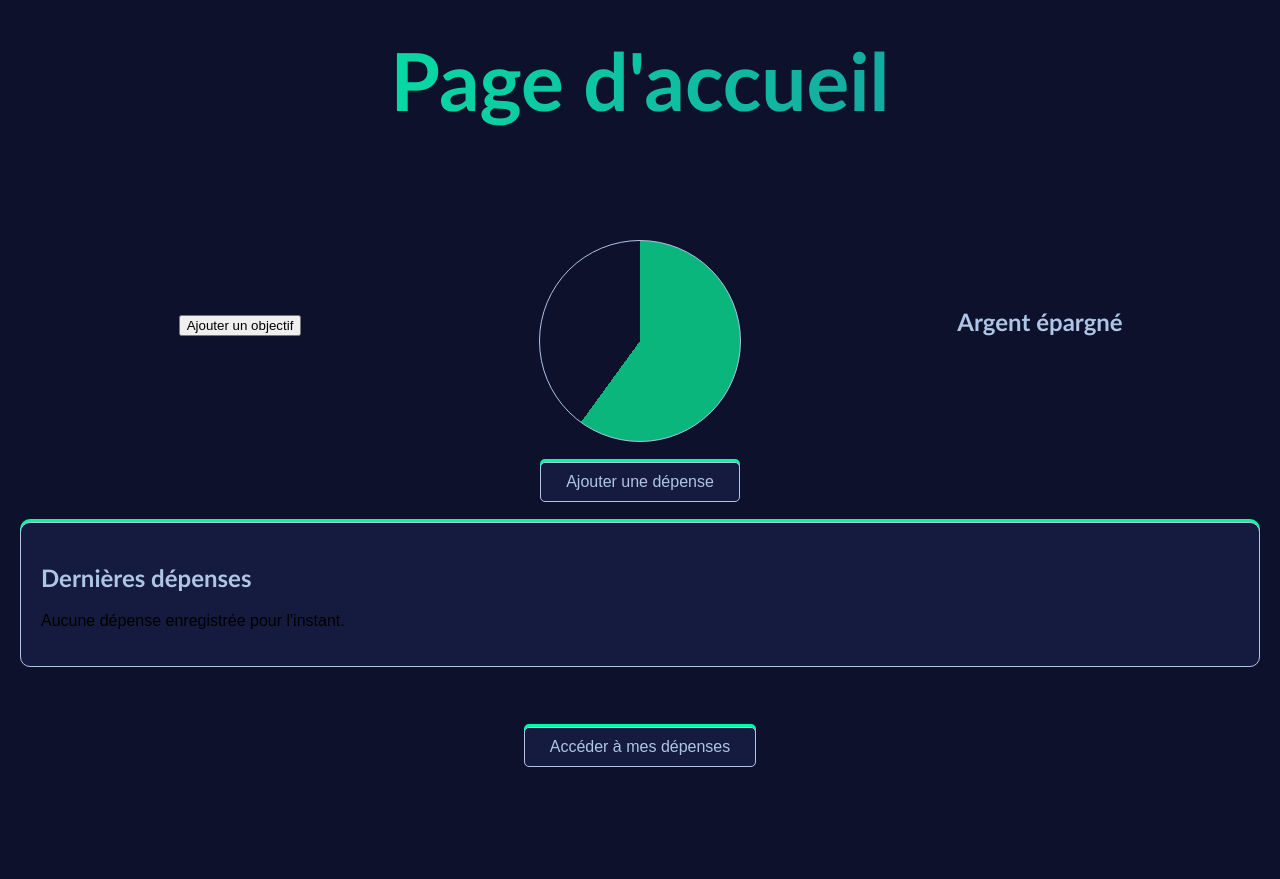
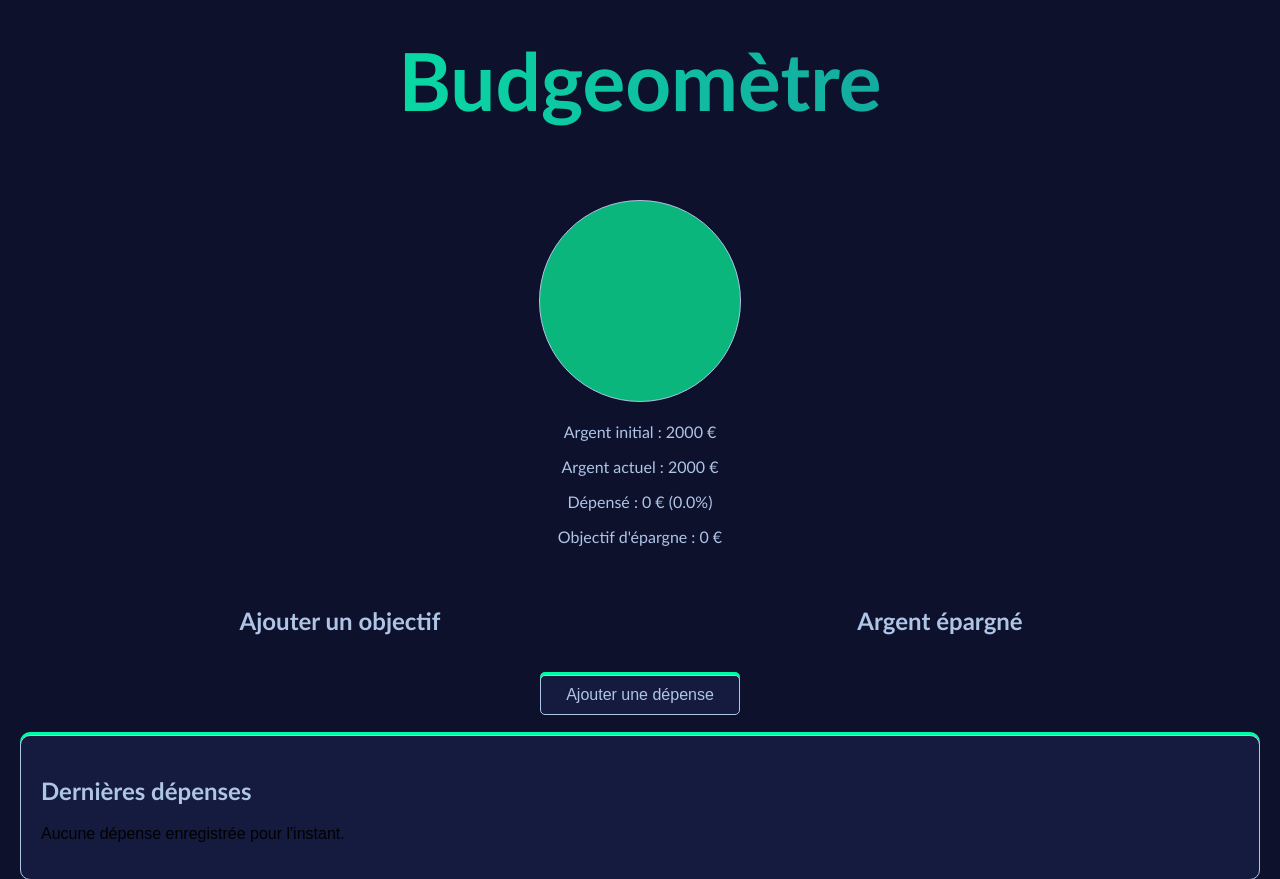
Before and after one commit to aferrah/Budgeometre, a Flask app: page / in a window 1280 px wide. Shown: the top 879 px of the page. Before the commit the page ends 767 px from the top, so only its background shows below. Run offline with Flask 3, Linux system fonts and the light colour scheme; data that the repository does not hold is empty.

Commit message:
Ajout camembert avec données

```diff
--- a/app.py
+++ b/app.py
@@ -79,14 +79,18 @@ class Objectif(db.Model):
 
 @app.route("/")
 def home():
+    argentInitial = 2000
     # Récupère des données depuis la base et les envoie au template
     # - dernières transactions (10)
     transactions = (
         Transaction.query.order_by(Transaction.dateTransaction.desc()).limit(10).all()
     )
 
-    # - solde total (somme des montants)
-    total_balance = db.session.query(db.func.coalesce(db.func.sum(Transaction.montant), 0)).scalar()
+    # - somme totale des transactions (montants négatifs = dépenses)
+    total_transactions = db.session.query(db.func.coalesce(db.func.sum(Transaction.montant), 0)).scalar()
+
+    # - argentActuel = argentInitial + somme des transactions
+    argentActuel = float(argentInitial) + float(total_transactions) if total_transactions is not None else float(argentInitial)
 
     # - totaux par catégorie (nom, somme)
     category_totals = (
@@ -99,10 +103,15 @@ def home():
     # - objectifs
     objectifs = Objectif.query.all()
 
+    # - somme des objectifs (pour l'UI)
+    objectif_total = db.session.query(db.func.coalesce(db.func.sum(Objectif.montant), 0)).scalar()
+
     return render_template(
         "index.html",
         transactions=transactions,
-        total_balance=total_balance,
+        argentInitial=argentInitial,
+        argentActuel=argentActuel,
+        objectifEpargne=float(objectif_total) if objectif_total is not None else 0.0,
         category_totals=category_totals,
         objectifs=objectifs,
     )
--- a/templates/index.html
+++ b/templates/index.html
@@ -2,29 +2,29 @@
 <html lang="fr">
 <head>
     <meta charset="UTF-8">
-    <title>Page d'accueil</title>
+    <title>Budgeomètre</title>
     <link rel="stylesheet" href="{{ url_for('static', filename='css/base.css') }}">
 </head>
 <body>
     <header>
-        <h1>Page d'accueil</h1>
+        <h1>Budgeomètre</h1>
     </header>
 
     <main>
+        <div class="center">
+            <div class="pie-chart" id="pieChart"></div>
+        </div>
+        <div class="budget-info" id="budgetInfo">
+            <!-- Les infos seront affichées ici par JavaScript -->
+        </div>
         <section class="content-row">
             <div class="left">
-                <h2><button>Ajouter un objectif</button></h2>
+                <h2>Ajouter un objectif</h2>
             </div>
-
-            <div class="center">
-                <div class="pie-chart"></div>
-            </div>
-
             <div class="right">
-                <h2><buttton>Argent épargné</buttton></h2>
+                <h2>Argent épargné</h2>
             </div>
         </section>
-
         <div class="add-expense-container">
             <button class="add-expense-btn">Ajouter une dépense</button>
         </div>
@@ -54,12 +54,31 @@
                 <p>Aucune dépense enregistrée pour l'instant.</p>
             {% endif %}
         </section>
+        <div class="add-expense-container">
+            <a href="">Accéder à mes dépenses</a>
+        </div>
     </main>
-    <div class="add-expense-container">
-        <a href="">Accéder à mes dépenses</a>
-    </div>
-    <footer>
 
-    </footer>
+    <footer></footer>
+
+      <script>
+        var argentInitial = {{ argentInitial }};
+        var argentActuel = {{ argentActuel }};
+        var objectifEpargne = {{ objectifEpargne }};
+
+        const pourcentageRestant = Math.min(100, Math.max(0, (argentActuel / (argentInitial || 1)) * 100));
+        const couleur = argentActuel >= argentInitial ? '#0bb67c' : '#ff4d4d';
+
+        const pieChart = document.getElementById('pieChart');
+        pieChart.style.background = `conic-gradient(${couleur} 0% ${pourcentageRestant}%, transparent ${pourcentageRestant}% 100%)`;
+
+        const budgetInfo = document.getElementById('budgetInfo');
+        budgetInfo.innerHTML = `
+            <p>Argent initial : ${argentInitial} €</p>
+            <p>Argent actuel : ${argentActuel} €</p>
+            <p>Dépensé : ${argentInitial - argentActuel} € (${(100 - pourcentageRestant).toFixed(1)}%)</p>
+            <p>Objectif d'épargne : ${objectifEpargne} €</p>
+        `;
+      </script>
 </body>
 </html>
```
